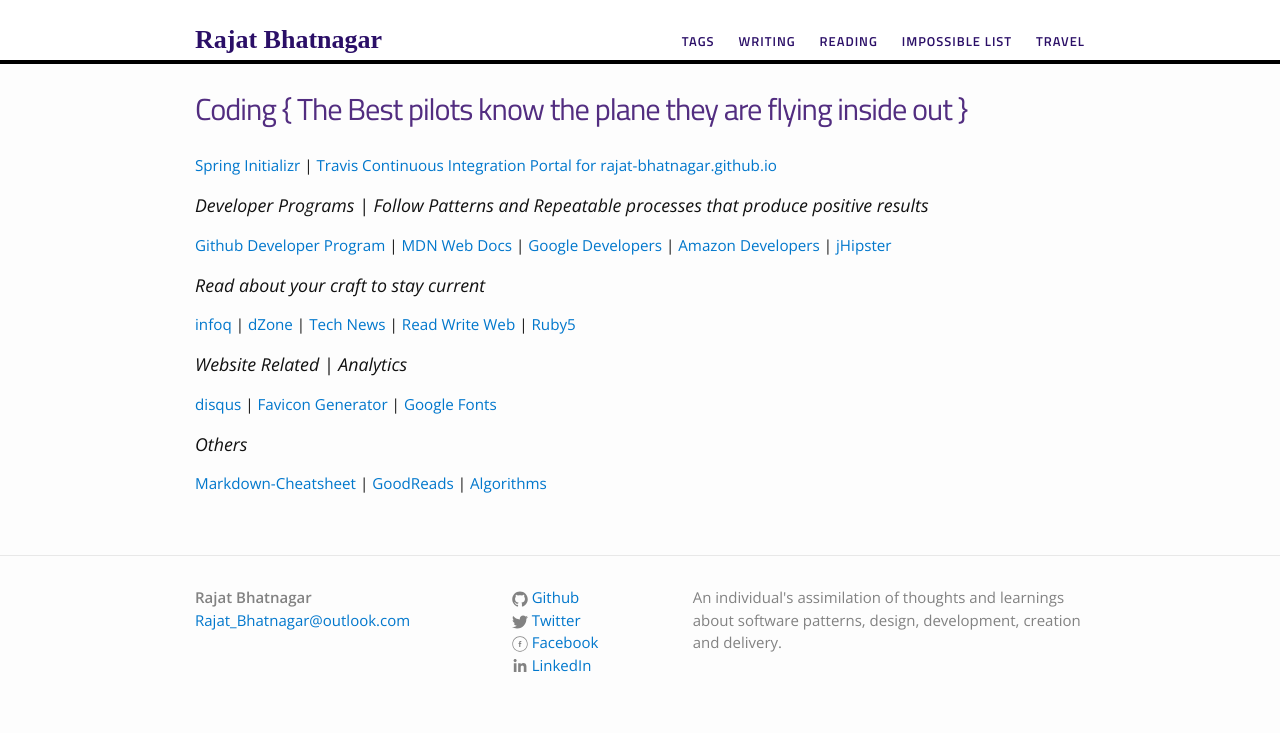
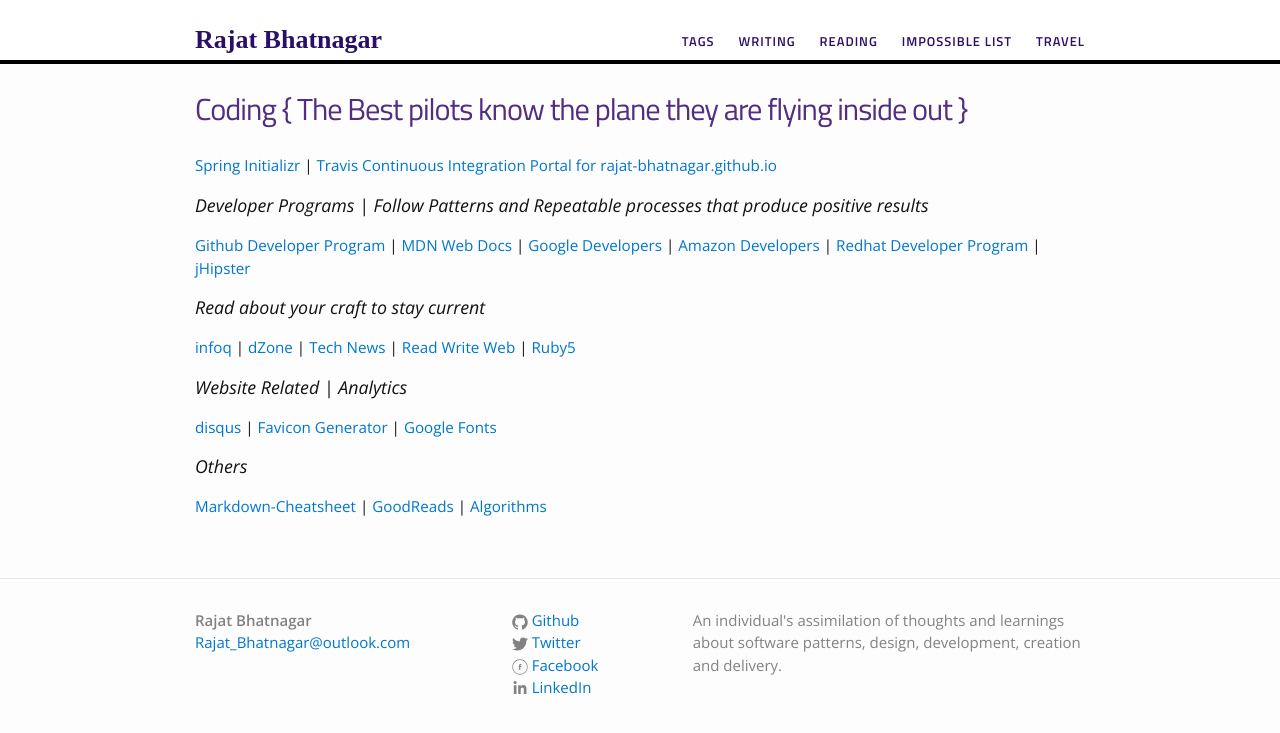
Before and after one commit to rajat-bhatnagar/rajat-bhatnagar.github.io, a Jekyll site: the page built from reading.md, in a window 1280 px wide. Shown: the top 733 px of the page. Built offline with Jekyll 4.4.1, drawn with Linux system fonts in a browser that asks for light colours; comment, search, counter and statistics services are not loaded.

Commit message:
25thSeptember2017: Added link for redhat developer program

```diff
--- a/reading.md
+++ b/reading.md
@@ -11,6 +11,7 @@
 <a href="https://developer.mozilla.org/en-US/" target="_blank">MDN Web Docs</a> <t>|</t>
 <a href="https://developers.google.com/" target="_blank">Google Developers</a> <t>|</t>
 <a href="https://developer.amazon.com/" target="_blank">Amazon Developers</a> <t>|</t>
+<a href="https://developers.redhat.com/" target="_blank">Redhat Developer Program</a> <t>|</t>
 <a href="http://www.jhipster.tech//" target="_blank">jHipster</a> <br>
 
 ### Read about your craft to stay current
```
